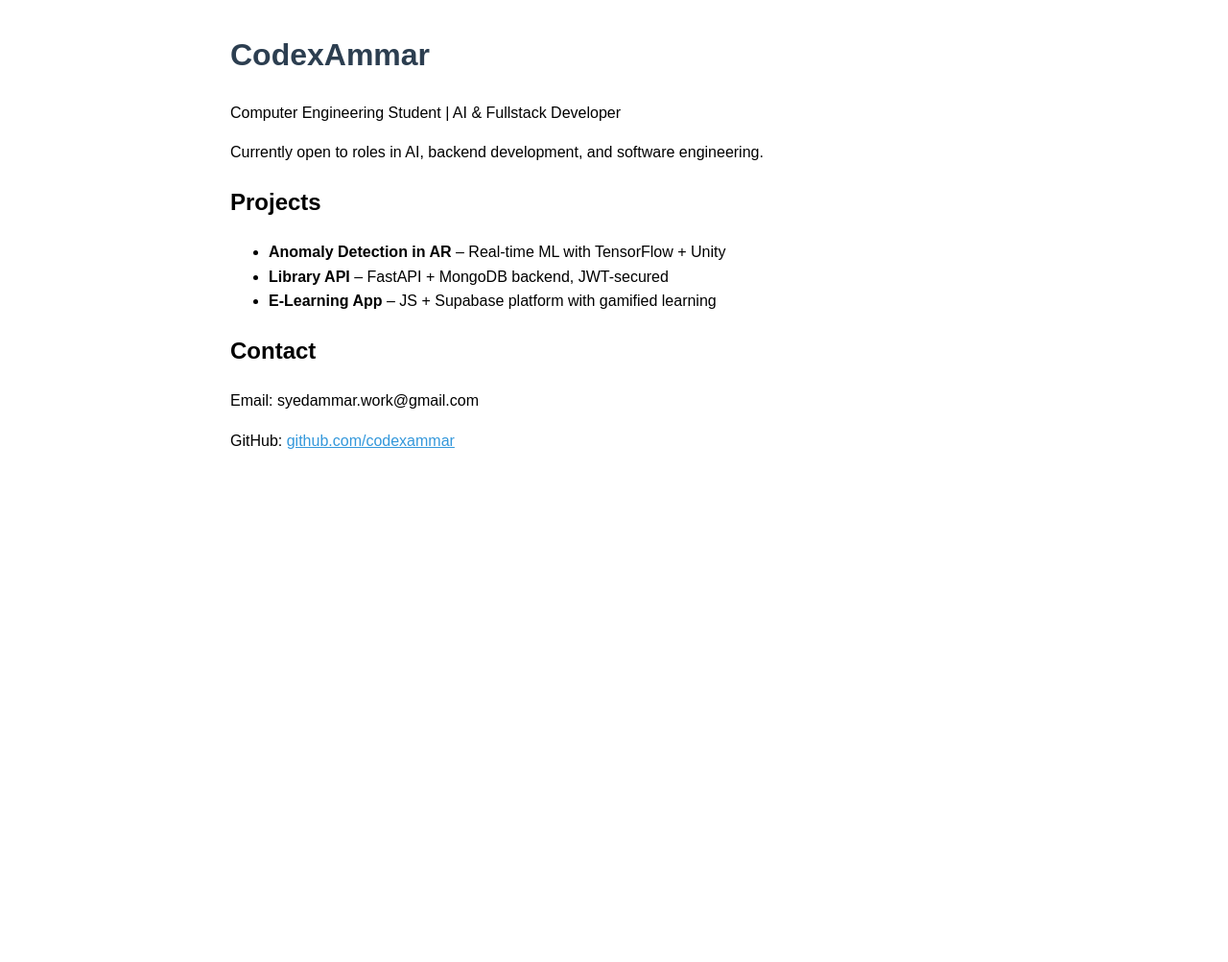
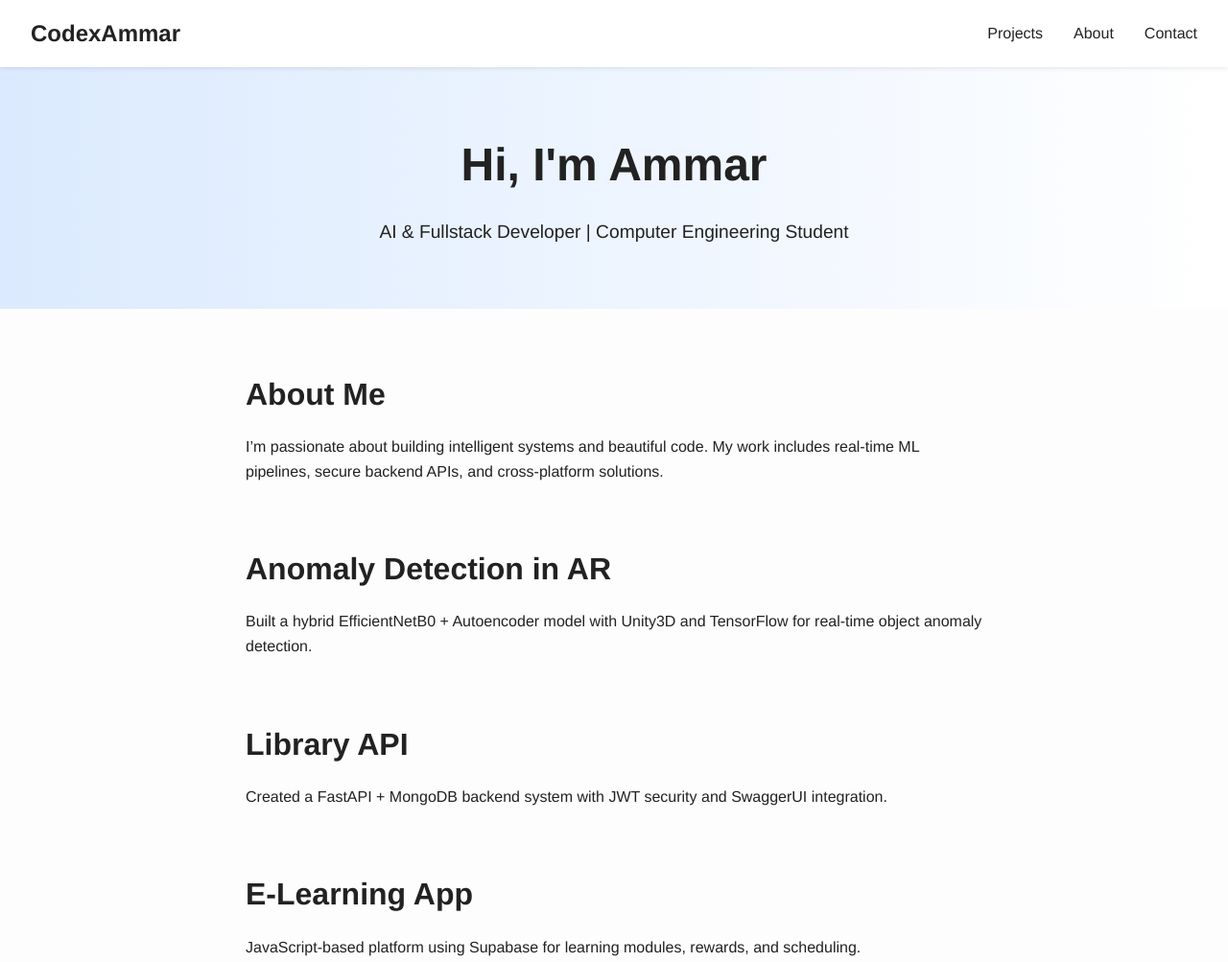
Before and after one commit to codexammar/codexammar.github.io, a plain HTML site: page index.html in a window 1280 px wide. Shown: the top 1003 px of the page at 96% size. Before the commit the page ends 800 px from the top, so only its background shows below. Drawn offline with Linux system fonts and the light colour scheme.

Commit message:
Modern portfolio redesign

```diff
--- a/index.html
+++ b/index.html
@@ -2,37 +2,60 @@
 <html lang="en">
 <head>
   <meta charset="UTF-8" />
+  <meta name="viewport" content="width=device-width, initial-scale=1.0" />
   <title>CodexAmmar</title>
-  <style>
-    body {
-      font-family: Arial, sans-serif;
-      max-width: 800px;
-      margin: 2rem auto;
-      padding: 0 1rem;
-      line-height: 1.6;
-    }
-    h1 {
-      color: #2c3e50;
-    }
-    a {
-      color: #3498db;
-    }
-  </style>
+  <link rel="stylesheet" href="style.css" />
 </head>
 <body>
-  <h1>CodexAmmar</h1>
-  <p>Computer Engineering Student | AI & Fullstack Developer</p>
-  <p>Currently open to roles in AI, backend development, and software engineering.</p>
+  <header class="navbar">
+    <div class="logo">CodexAmmar</div>
+    <nav>
+      <ul class="nav-links">
+        <li class="dropdown">
+          <a href="#">Projects</a>
+          <ul class="dropdown-menu">
+            <li><a href="#project1">Anomaly Detection</a></li>
+            <li><a href="#project2">Library API</a></li>
+            <li><a href="#project3">E-Learning App</a></li>
+          </ul>
+        </li>
+        <li><a href="#about">About</a></li>
+        <li><a href="#contact">Contact</a></li>
+      </ul>
+    </nav>
+  </header>
 
-  <h2>Projects</h2>
-  <ul>
-    <li><strong>Anomaly Detection in AR</strong> – Real-time ML with TensorFlow + Unity</li>
-    <li><strong>Library API</strong> – FastAPI + MongoDB backend, JWT-secured</li>
-    <li><strong>E-Learning App</strong> – JS + Supabase platform with gamified learning</li>
-  </ul>
+  <section class="hero">
+    <h1>Hi, I'm Ammar</h1>
+    <p>AI & Fullstack Developer | Computer Engineering Student</p>
+  </section>
 
-  <h2>Contact</h2>
-  <p>Email: syedammar.work@gmail.com</p>
-  <p>GitHub: <a href="https://github.com/codexammar">github.com/codexammar</a></p>
+  <section class="content" id="about">
+    <h2>About Me</h2>
+    <p>I’m passionate about building intelligent systems and beautiful code. My work includes real-time ML pipelines, secure backend APIs, and cross-platform solutions.</p>
+  </section>
+
+  <section class="content" id="project1">
+    <h2>Anomaly Detection in AR</h2>
+    <p>Built a hybrid EfficientNetB0 + Autoencoder model with Unity3D and TensorFlow for real-time object anomaly detection.</p>
+  </section>
+
+  <section class="content" id="project2">
+    <h2>Library API</h2>
+    <p>Created a FastAPI + MongoDB backend system with JWT security and SwaggerUI integration.</p>
+  </section>
+
+  <section class="content" id="project3">
+    <h2>E-Learning App</h2>
+    <p>JavaScript-based platform using Supabase for learning modules, rewards, and scheduling.</p>
+  </section>
+
+  <section class="content" id="contact">
+    <h2>Contact Me</h2>
+    <p>Email: syedammar.work@gmail.com</p>
+    <p>GitHub: <a href="https://github.com/codexammar" target="_blank">codexammar</a></p>
+  </section>
+
+  <script src="script.js"></script>
 </body>
 </html>
--- /dev/null
+++ b/script.js
@@ -0,0 +1,15 @@
+// Animate sections as you scroll
+const observer = new IntersectionObserver(
+    (entries) => {
+      entries.forEach(entry => {
+        if (entry.isIntersecting) {
+          entry.target.style.animation = "fadeInUp 1s ease forwards";
+        }
+      });
+    },
+    { threshold: 0.2 }
+  );
+
+  document.querySelectorAll(".content").forEach(section => {
+    observer.observe(section);
+  });
--- /dev/null
+++ b/style.css
@@ -0,0 +1,105 @@
+* {
+    margin: 0;
+    padding: 0;
+    box-sizing: border-box;
+  }
+
+  body {
+    font-family: "Helvetica Neue", sans-serif;
+    background: #fdfdfd;
+    color: #222;
+    line-height: 1.6;
+  }
+
+  .navbar {
+    display: flex;
+    justify-content: space-between;
+    align-items: center;
+    background: white;
+    padding: 1rem 2rem;
+    position: sticky;
+    top: 0;
+    z-index: 1000;
+    box-shadow: 0 1px 5px rgba(0,0,0,0.1);
+  }
+
+  .logo {
+    font-size: 1.5rem;
+    font-weight: bold;
+  }
+
+  .nav-links {
+    list-style: none;
+    display: flex;
+    gap: 2rem;
+  }
+
+  .nav-links a {
+    text-decoration: none;
+    color: #222;
+    font-weight: 500;
+  }
+
+  .dropdown-menu {
+    display: none;
+    position: absolute;
+    background: white;
+    padding: 0.5rem;
+    box-shadow: 0 2px 10px rgba(0,0,0,0.15);
+    margin-top: 0.5rem;
+  }
+
+  .dropdown:hover .dropdown-menu {
+    display: block;
+  }
+
+  .hero {
+    text-align: center;
+    padding: 4rem 1rem;
+    background: linear-gradient(to right, #dbeafe, #ffffff);
+  }
+
+  .hero h1 {
+    font-size: 3rem;
+  }
+
+  .hero p {
+    margin-top: 1rem;
+    font-size: 1.2rem;
+  }
+
+  .content {
+    max-width: 800px;
+    margin: 4rem auto;
+    padding: 0 1rem;
+    animation: fadeInUp 1s ease forwards;
+    opacity: 0;
+    transform: translateY(20px);
+  }
+
+  .content h2 {
+    font-size: 2rem;
+    margin-bottom: 1rem;
+  }
+
+  @keyframes fadeInUp {
+    to {
+      opacity: 1;
+      transform: translateY(0);
+    }
+  }
+
+  @media (max-width: 768px) {
+    .nav-links {
+      flex-direction: column;
+      gap: 1rem;
+    }
+
+    .dropdown-menu {
+      position: relative;
+    }
+
+    .hero h1 {
+      font-size: 2.5rem;
+    }
+  }
```
